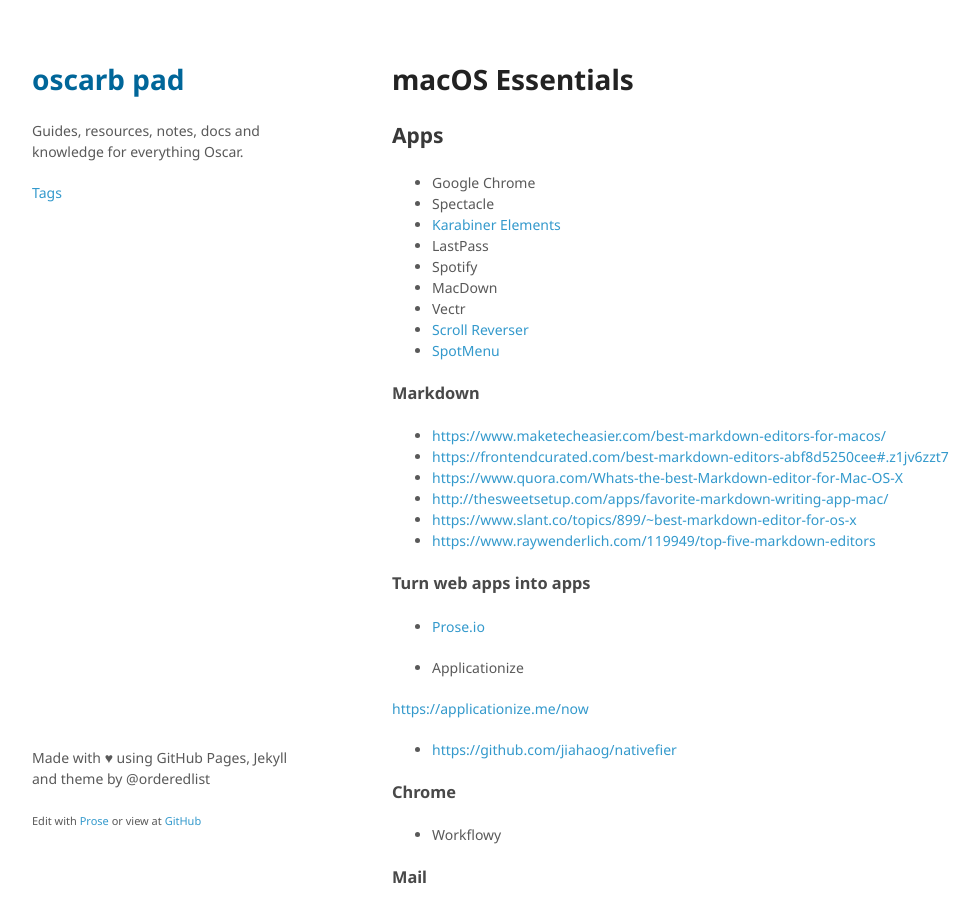
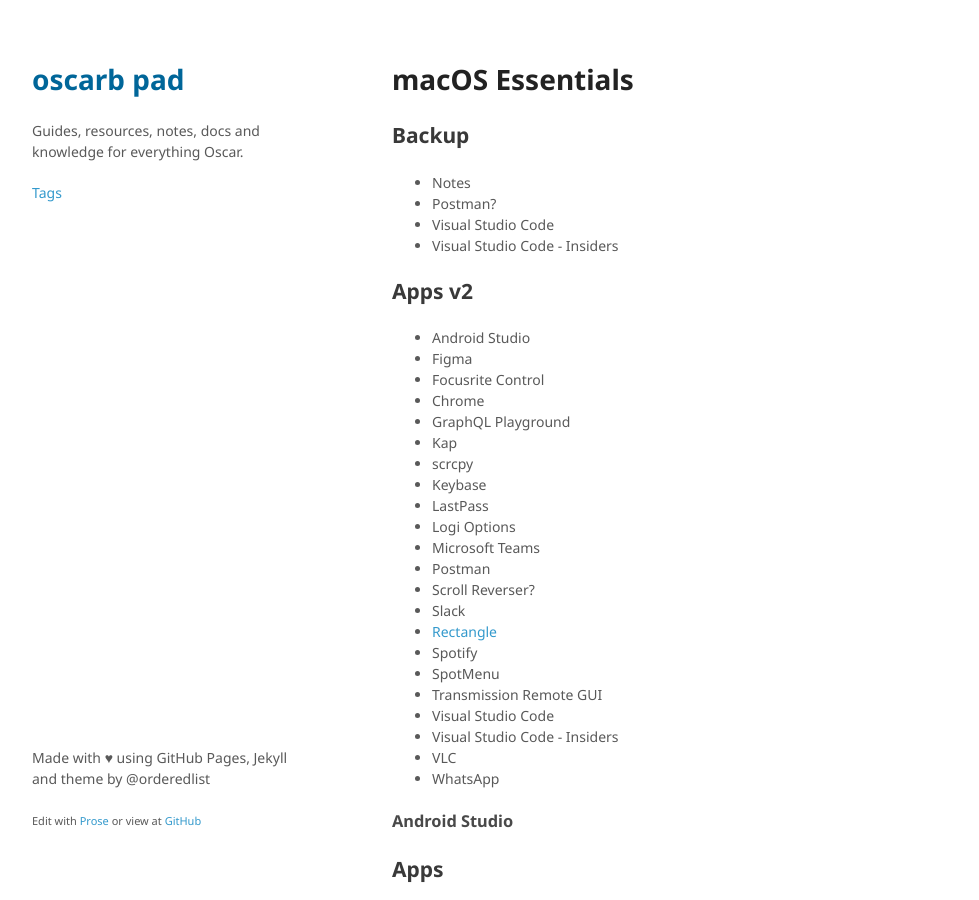
Before and after one commit to oscarb/pad, a Jekyll site: the page built from _docs/macos-essentials.md, in a window 1280 px wide and 900 px high. Shown: the whole window, without its empty margins (128-1107 px from the left). Built offline with Jekyll 4.4.1, drawn with Linux system fonts in a browser that asks for light colours; some web fonts are replaced.

Commit message:
Update macos-essentials.md

```diff
--- a/_docs/macos-essentials.md
+++ b/_docs/macos-essentials.md
@@ -6,6 +6,45 @@ published: true
 ---
 
 # macOS Essentials
+
+
+## Backup
+
+- Notes
+- Postman?
+- Visual Studio Code
+- Visual Studio Code - Insiders
+
+
+## Apps v2
+
+- Android Studio
+- Figma
+- Focusrite Control
+- Chrome
+- GraphQL Playground
+- Kap
+- scrcpy
+- Keybase
+- LastPass
+- Logi Options
+- Microsoft Teams
+- Postman
+- Scroll Reverser?
+- Slack
+- [Rectangle](https://github.com/rxhanson/Rectangle)
+- Spotify
+- SpotMenu
+- Transmission Remote GUI
+- Visual Studio Code
+- Visual Studio Code - Insiders
+- VLC
+- WhatsApp
+
+
+### Android Studio
+
+
 
 ## Apps
 
```
